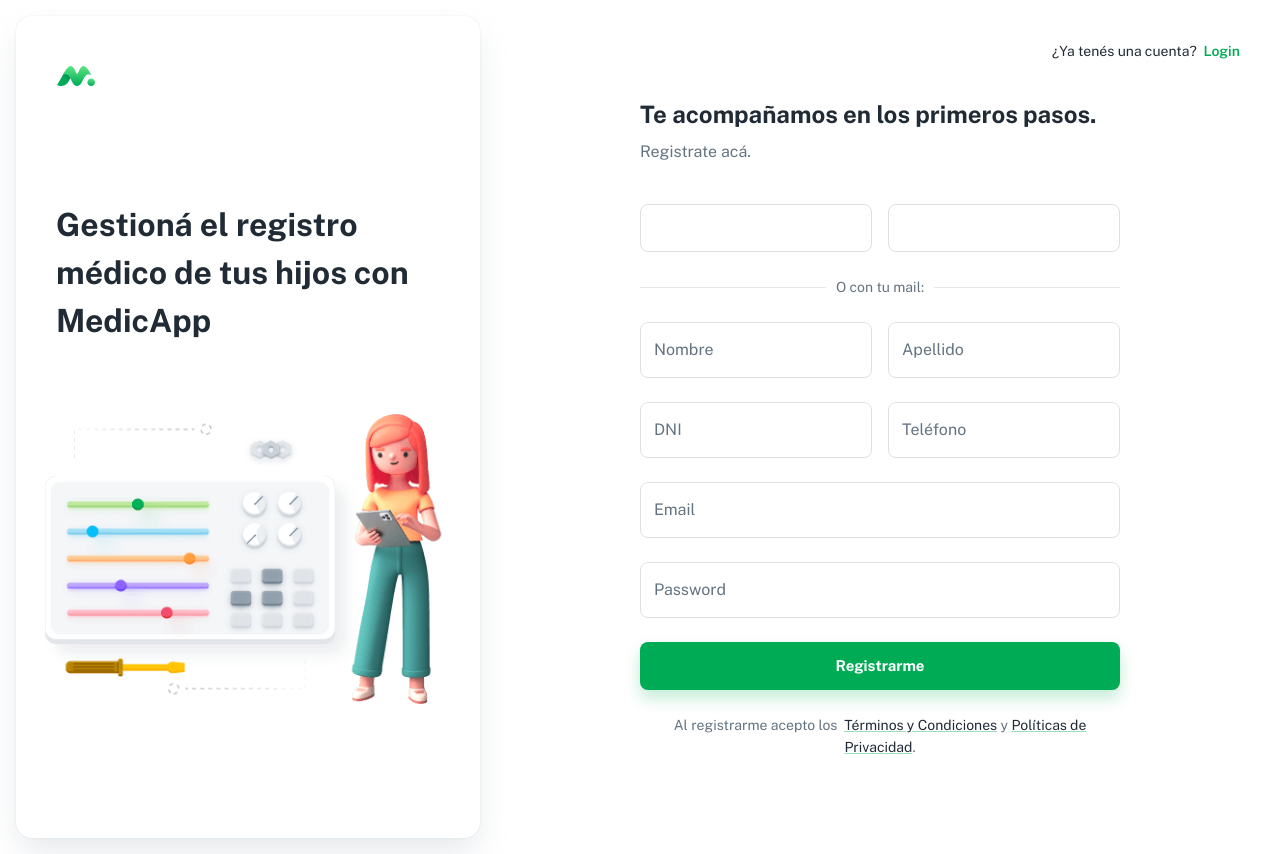
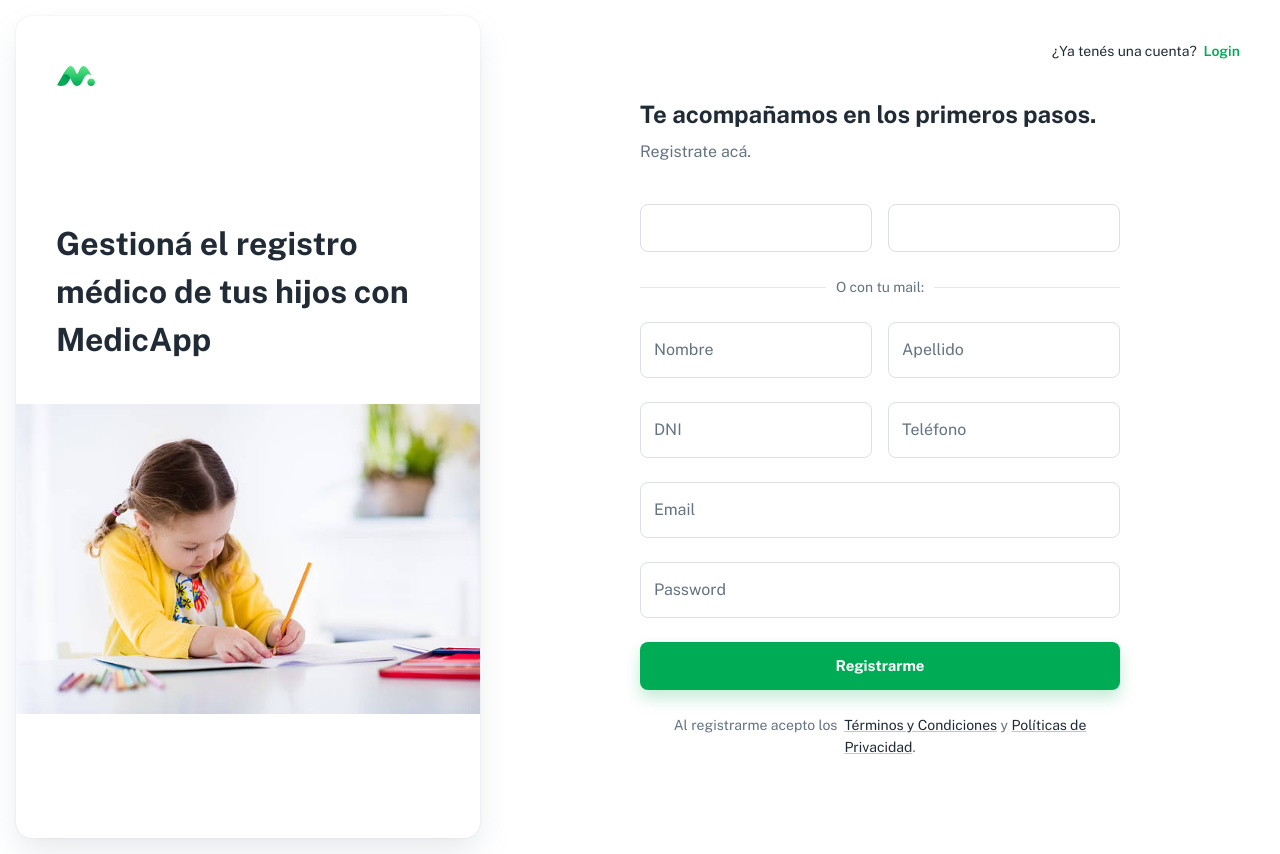
Before and after one commit to martinnsarubbi/uade-api, a React (Create React App) app: page /register in a window 1280 px wide. Built offline with nearby package versions, Linux system fonts and the light colour scheme; a web font is replaced by a local one.

Commit message:
Se agrega imagen de registro

```diff
--- a/src/pages/Register.js
+++ b/src/pages/Register.js
@@ -9,6 +9,7 @@
 import { MHidden } from '../components/@material-extend';
 import { RegisterForm } from '../components/authentication/register';
 import AuthSocial from '../components/authentication/AuthSocial';
+import babyRegister from '../assets/baby-register.jpg';
 
 // ----------------------------------------------------------------------
 
@@ -54,7 +55,7 @@
           <Typography variant="h3" sx={{ px: 5, mt: 10, mb: 5 }}>
             Gestioná el registro médico de tus hijos con MedicApp
           </Typography>
-          <img alt="register" src="/static/illustrations/illustration_register.png" />
+          <img alt="register" src={babyRegister} />
         </SectionStyle>
       </MHidden>
 
```
Also changed, not shown: src/assets/baby-register.jpg (added).
